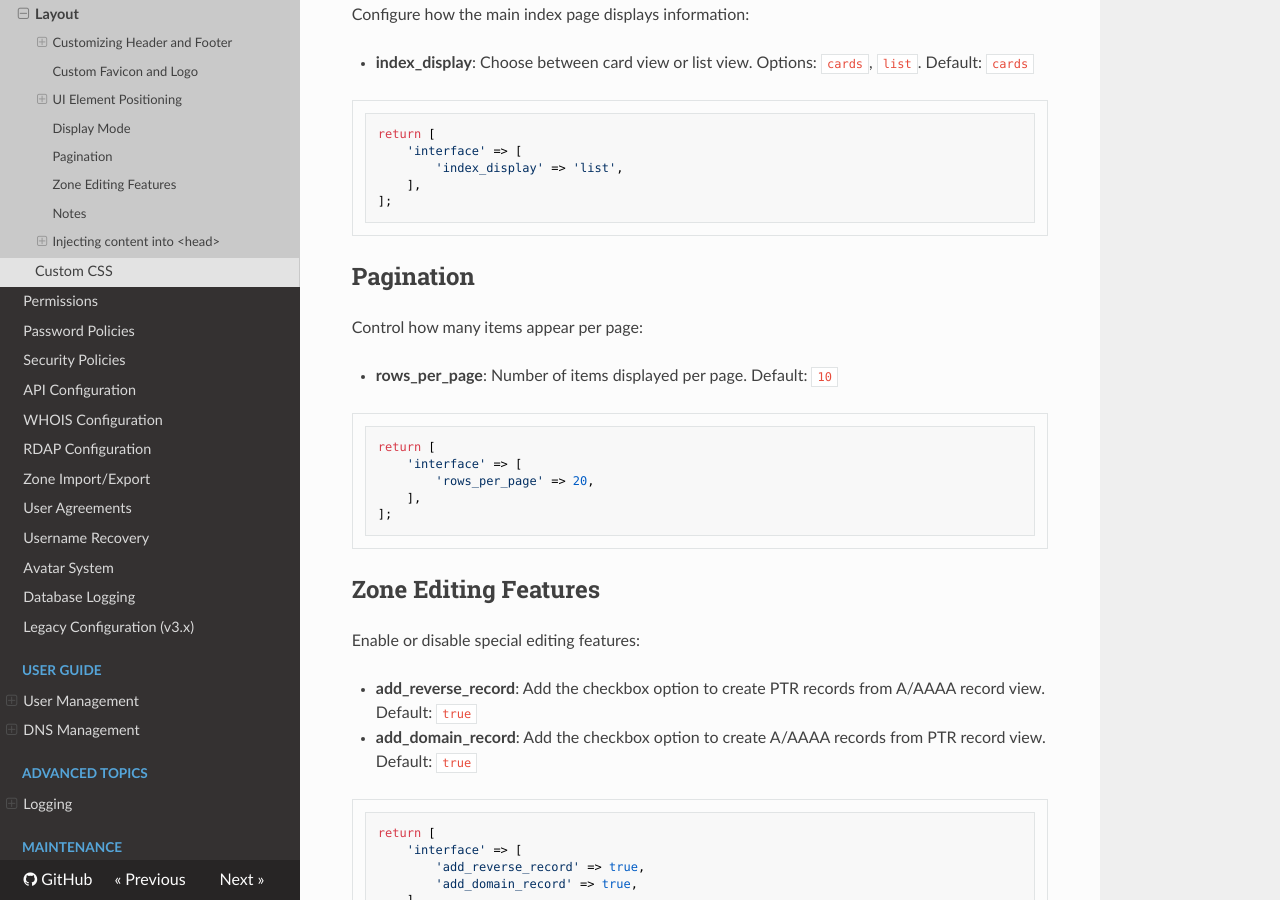
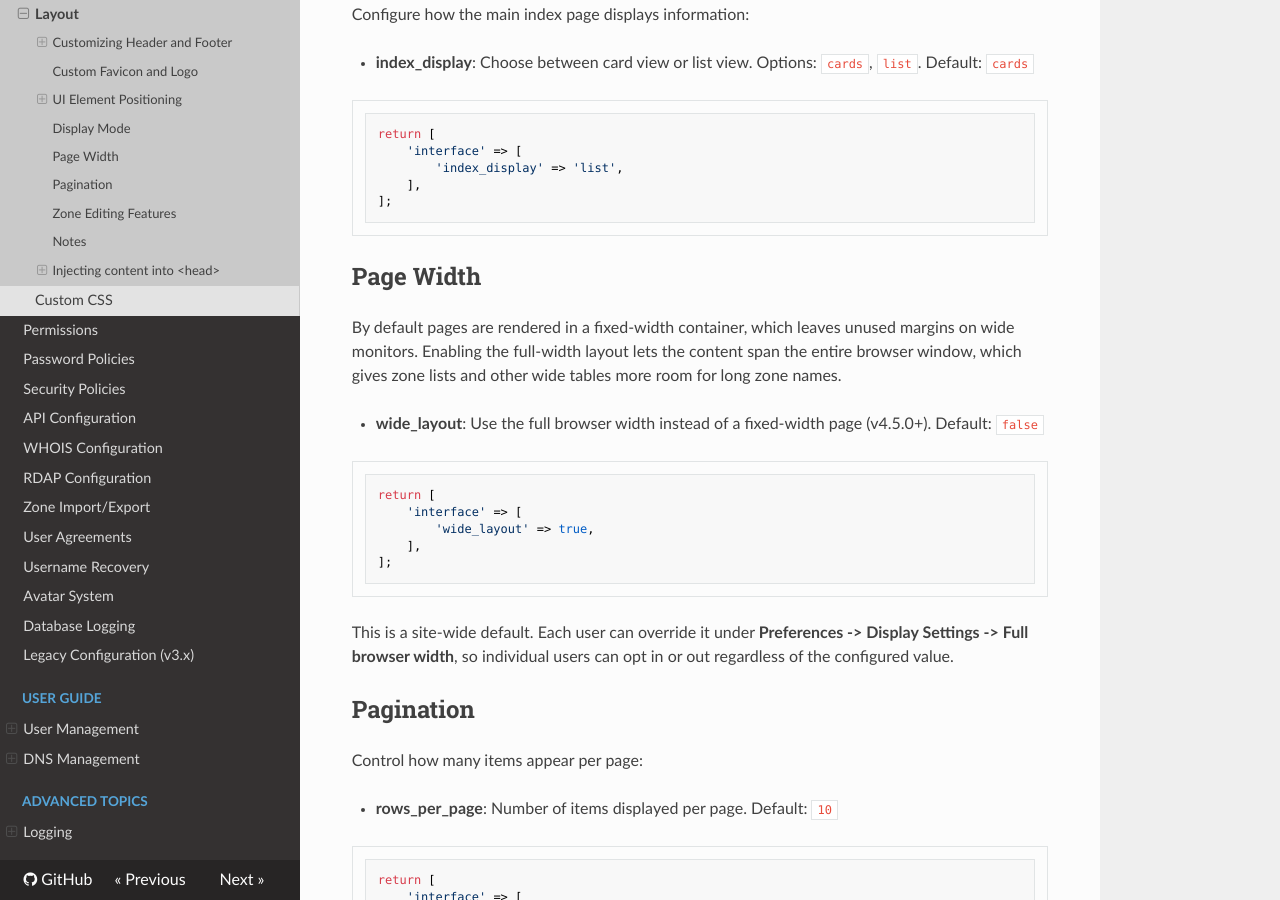
Before and after one commit to poweradmin/poweradmin-docs, an MkDocs documentation site: the page built from docs/configuration/ui/layout.md, in a window 1280 px wide and 900 px high, scrolled down 5034 px. Built offline with MkDocs 1.6.1, drawn with Linux system fonts in a browser that asks for light colours; nearby versions of some CDN libraries.

Commit message:
docs(ui): document the full browser width layout preference

````diff
--- a/docs/configuration/ui/layout.md
+++ b/docs/configuration/ui/layout.md
@@ -179,6 +179,25 @@ return [
 ];
 ```
 
+## Page Width
+
+By default pages are rendered in a fixed-width container, which leaves unused margins on wide monitors. Enabling
+the full-width layout lets the content span the entire browser window, which gives zone lists and other wide tables
+more room for long zone names.
+
+- **wide_layout**: Use the full browser width instead of a fixed-width page (v4.5.0+). Default: `false`
+
+```php
+return [
+    'interface' => [
+        'wide_layout' => true,
+    ],
+];
+```
+
+This is a site-wide default. Each user can override it under **Preferences -> Display Settings -> Full browser
+width**, so individual users can opt in or out regardless of the configured value.
+
 ## Pagination
 
 Control how many items appear per page:
````
Also changed, not shown: docs/configuration/basic.md (+1 -0 lines), docs/configuration/ui/overview.md (+1 -0 lines).
